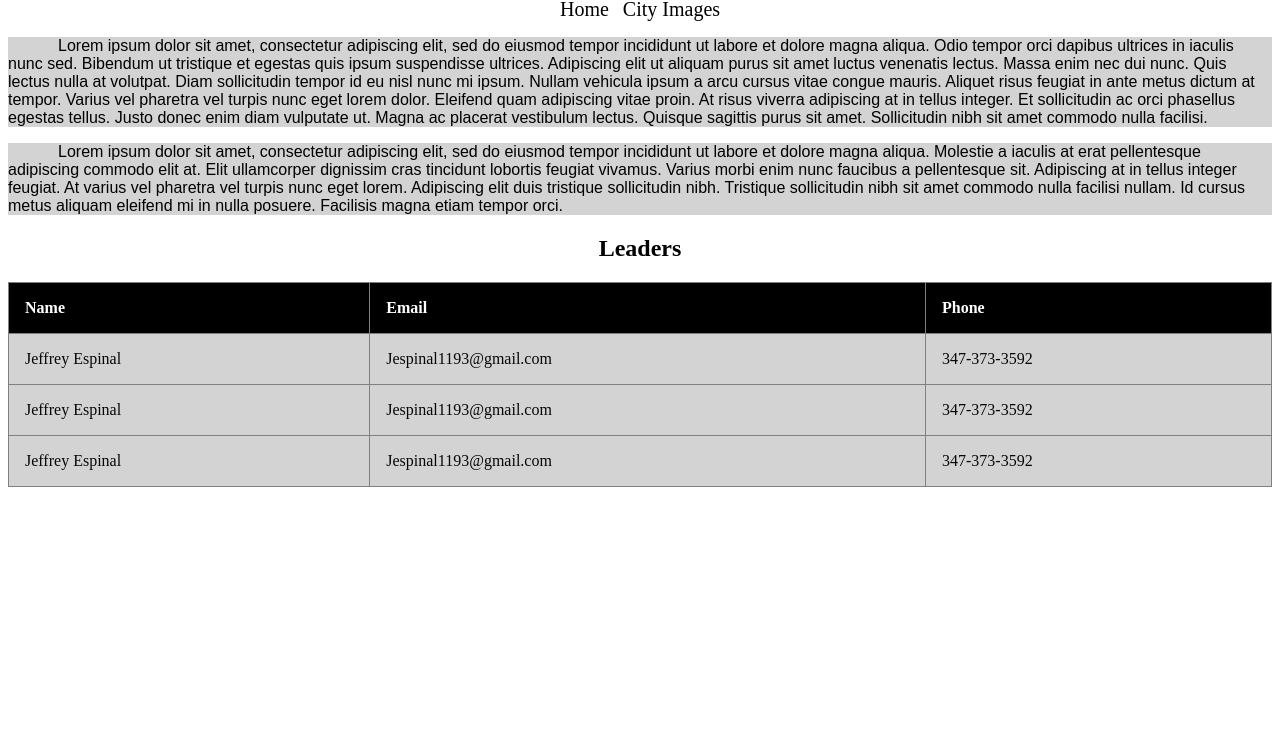
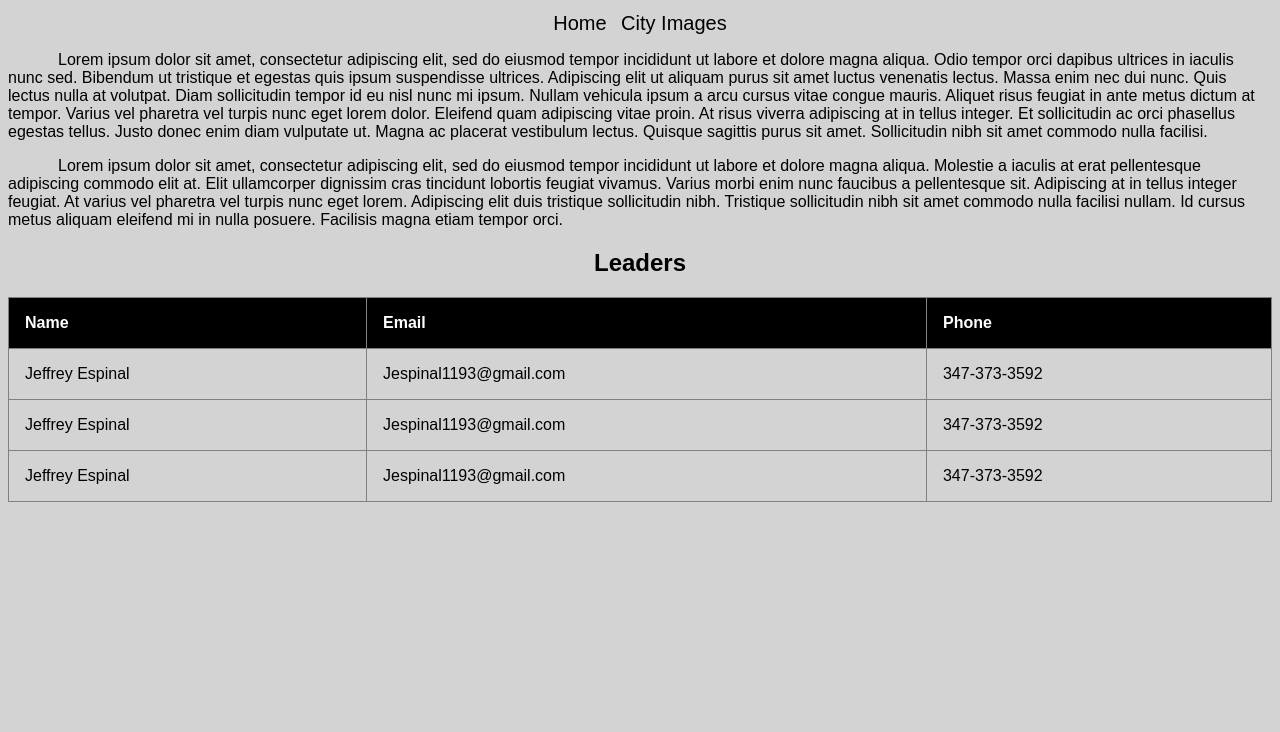
Before and after one commit to vortex204/simple-travel-site, a plain HTML site: page index.html in a window 1280 px wide. Shown: the part 68-800 px from the top of the page. Drawn offline with Linux system fonts and the light colour scheme.

Commit message:
refractions

```diff
--- a/css/main.css
+++ b/css/main.css
@@ -1,16 +1,38 @@
-h1, h2, nav {
+/* General styles */
+body {
+    font-family: sans-serif;
+    background-color: lightgrey;
+}
+
+/* Header and navigation styles */
+h1,
+h2,
+nav {
     text-align: center;
 }
 
 nav a {
     text-decoration: none;
     font-size: 20px;
-        color:000000;
+    color: #000000;
     border-radius: 10vw;
-        padding: 5;
-        margin-bottom: 50;
+    padding: 5px;
+    margin-bottom: 50px;
 }
 
+nav a:hover {
+    text-decoration: underline;
+    color: blue;
+}
+
+/* Paragraph styles */
+p {
+    text-indent: 50px;
+    text-align: left;
+    padding: auto;
+}
+
+/* Table styles */
 .table-center {
     margin: 0 auto;
     width: 100%;
@@ -19,19 +41,20 @@ h1, h2, nav {
     background-color: lightgrey;
 }
 
-    th, td {
+th,
+td {
     border: 1px solid gray;
     padding: 1rem;
     text-align: left;
-        background-color: O#000000;
-        color: #070707;
+
 }
 
-    th{
+th {
     background-color: black;
     color: white;
 }
 
+/* Photo styles */
 .Photo {
     width: 45vw;
     height: 45vw;
@@ -41,19 +64,3 @@ h1, h2, nav {
 .Photo:hover {
     border-radius: 0;
 }
-
-    nav a:hover{
-        text-decoration: underline;
-        color: blue;
-    }
-
-    p {
-        font-family: sans-serif;
-        text-indent: 50px;
-        text-align: left;
-        padding: auto;
-        background-color: lightgrey;
-
-
-
-    }
--- a/index.html
+++ b/index.html
@@ -1,72 +1,53 @@
+<!DOCTYPE html>
+<html lang="en">
+<head>
+    <meta charset="UTF-8">
+    <meta name="viewport" content="width=device-width, initial-scale=1.0">
     <link rel="stylesheet" href="css/main.css">
-
+    <title>New York City</title>
+</head>
+<body>
     <header>
-        <h1>
-            New York City
-        </h1>
+        <h1>New York City</h1>
     </header>
     <nav>
         <a href="index.html">Home</a>
         <a href="cityimages.html">City Images</a>
     </nav>
+    <section>
         <p>
             Lorem ipsum dolor sit amet, consectetur adipiscing elit, sed do eiusmod tempor incididunt ut labore et dolore magna aliqua. Odio tempor orci dapibus ultrices in iaculis nunc sed. Bibendum ut tristique et egestas quis ipsum suspendisse ultrices. Adipiscing elit ut aliquam purus sit amet luctus venenatis lectus. Massa enim nec dui nunc. Quis lectus nulla at volutpat. Diam sollicitudin tempor id eu nisl nunc mi ipsum. Nullam vehicula ipsum a arcu cursus vitae congue mauris. Aliquet risus feugiat in ante metus dictum at tempor. Varius vel pharetra vel turpis nunc eget lorem dolor. Eleifend quam adipiscing vitae proin. At risus viverra adipiscing at in tellus integer. Et sollicitudin ac orci phasellus egestas tellus. Justo donec enim diam vulputate ut. Magna ac placerat vestibulum lectus. Quisque sagittis purus sit amet. Sollicitudin nibh sit amet commodo nulla facilisi.
         </p>
         <p>
             Lorem ipsum dolor sit amet, consectetur adipiscing elit, sed do eiusmod tempor incididunt ut labore et dolore magna aliqua. Molestie a iaculis at erat pellentesque adipiscing commodo elit at. Elit ullamcorper dignissim cras tincidunt lobortis feugiat vivamus. Varius morbi enim nunc faucibus a pellentesque sit. Adipiscing at in tellus integer feugiat. At varius vel pharetra vel turpis nunc eget lorem. Adipiscing elit duis tristique sollicitudin nibh. Tristique sollicitudin nibh sit amet commodo nulla facilisi nullam. Id cursus metus aliquam eleifend mi in nulla posuere. Facilisis magna etiam tempor orci.
         </p>
-
-<h2>
-    Leaders
-</h2>
-
+    </section>
+    <section>
+        <h2>Leaders</h2>
         <div>
             <table class="table-center">
-
                 <tr>
-        <th>
-            Name
-        </th>
-        <th>
-            Email
-        </th>
-        <th>
-            Phone
-        </th>
+                    <th>Name</th>
+                    <th>Email</th>
+                    <th>Phone</th>
                 </tr>
                 <tr>
-        <td>
-            Jeffrey Espinal
-        </td>
-        <td>
-            Jespinal1193@gmail.com
-        </td>
-        <td>
-            347-373-3592
-        </td>
+                    <td>Jeffrey Espinal</td>
+                    <td>Jespinal1193@gmail.com</td>
+                    <td>347-373-3592</td>
                 </tr>
                 <tr>
-        <td>
-            Jeffrey Espinal
-        </td>
-        <td>
-            Jespinal1193@gmail.com
-        </td>
-        <td>
-            347-373-3592
-        </td>
+                    <td>Jeffrey Espinal</td>
+                    <td>Jespinal1193@gmail.com</td>
+                    <td>347-373-3592</td>
                 </tr>
                 <tr>
-        <td>
-            Jeffrey Espinal
-        </td>
-        <td>
-            Jespinal1193@gmail.com
-        </td>
-        <td>
-            347-373-3592
-        </td>
+                    <td>Jeffrey Espinal</td>
+                    <td>Jespinal1193@gmail.com</td>
+                    <td>347-373-3592</td>
                 </tr>
             </table>
-
         </div>
+    </section>
+</body>
+</html>
```
Also changed, not shown: cityimages.html (+16 -9 lines). Lines whose indentation alone changed are shown as unchanged.
